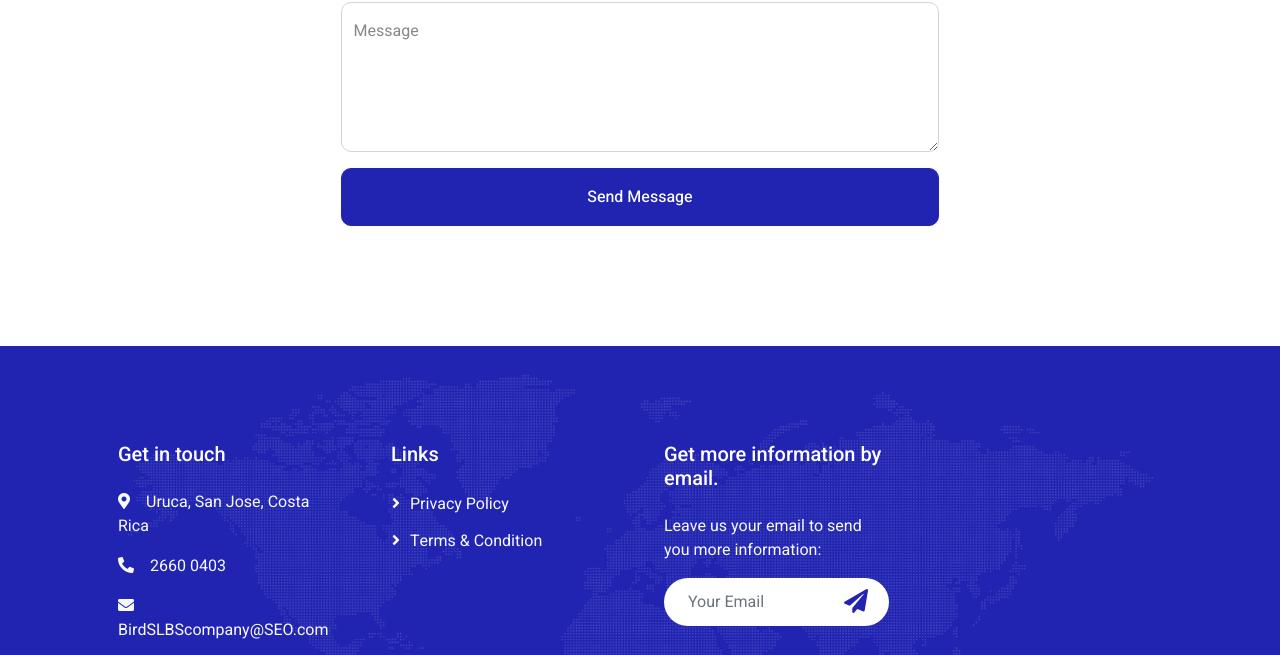
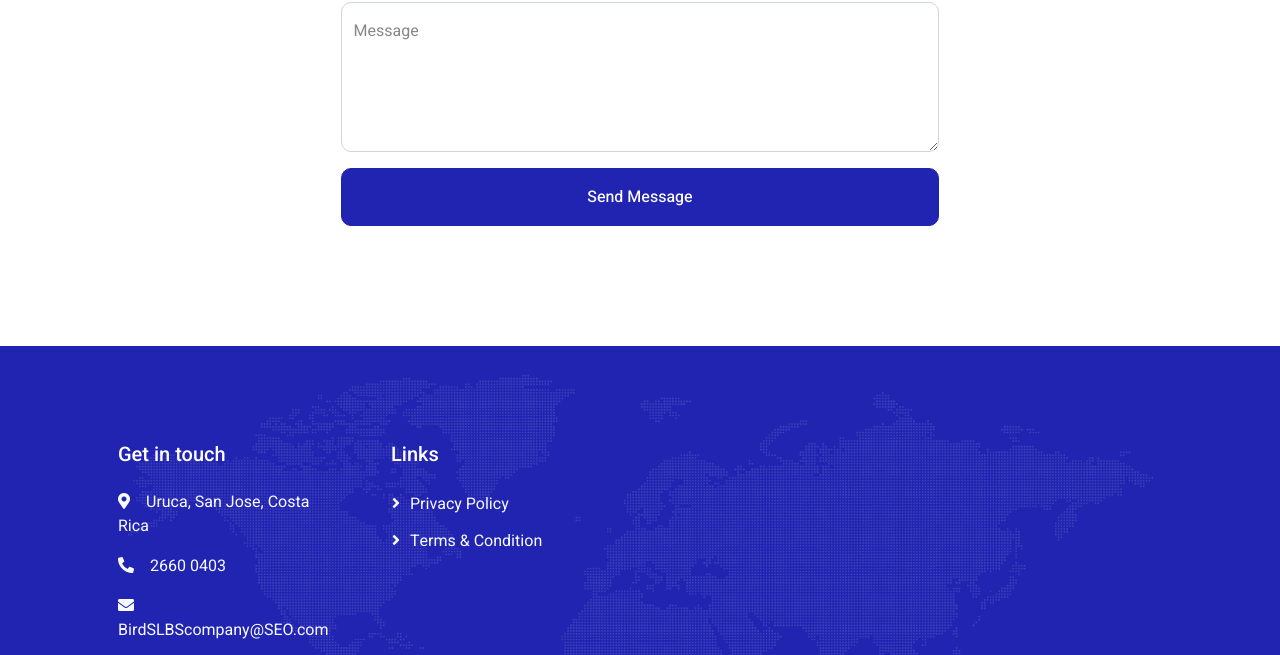
Before and after one commit to felipepineda40academy/laura_website, a plain HTML site: page contact.html in a window 1280 px wide. Shown: the part 833-1488 px from the top of the page. Drawn offline with nearby package versions, Linux system fonts and the light colour scheme.

Commit message:
Último avance

```diff
--- a/contact.html
+++ b/contact.html
@@ -166,15 +166,6 @@
                         <a class="btn btn-link" href="">Privacy Policy</a>
                         <a class="btn btn-link" href="">Terms & Condition</a>
                     </div>
-
-                    <div class="col-md-6 col-lg-3">
-                        <h5 class="text-white mb-4">Get more information by email.</h5>
-                        <p>Leave us your email to send you more information:</p>
-                        <div class="position-relative w-100 mt-3">
-                            <input class="form-control border-0 rounded-pill w-100 ps-4 pe-5" type="text" placeholder="Your Email" style="height: 48px;">
-                            <button type="button" class="btn shadow-none position-absolute top-0 end-0 mt-1 me-2"><i class="fa fa-paper-plane text-primary fs-4"></i></button>
-                        </div>
-                    </div>
                 </div>
             </div>
             <div class="container px-lg-5">
--- a/js/form.js
+++ b/js/form.js
@@ -6,7 +6,7 @@ Form.addEventListener('submit',function (event) {
 
     var yourMessage = document.getElementById("message").value;
     var subject = document.getElementById("subject").value;
-    document.location.href = "mailto:chrisgreg23@googlemail.com?subject="
+    document.location.href = "mailto:vm072416@gmail.com?subject="
         + encodeURIComponent(subject)
         + "&body=" + encodeURIComponent(yourMessage);
 
```
Also changed, not shown: about.html (+0 -9 lines), index.html (+0 -9 lines), service.html (+0 -9 lines).
